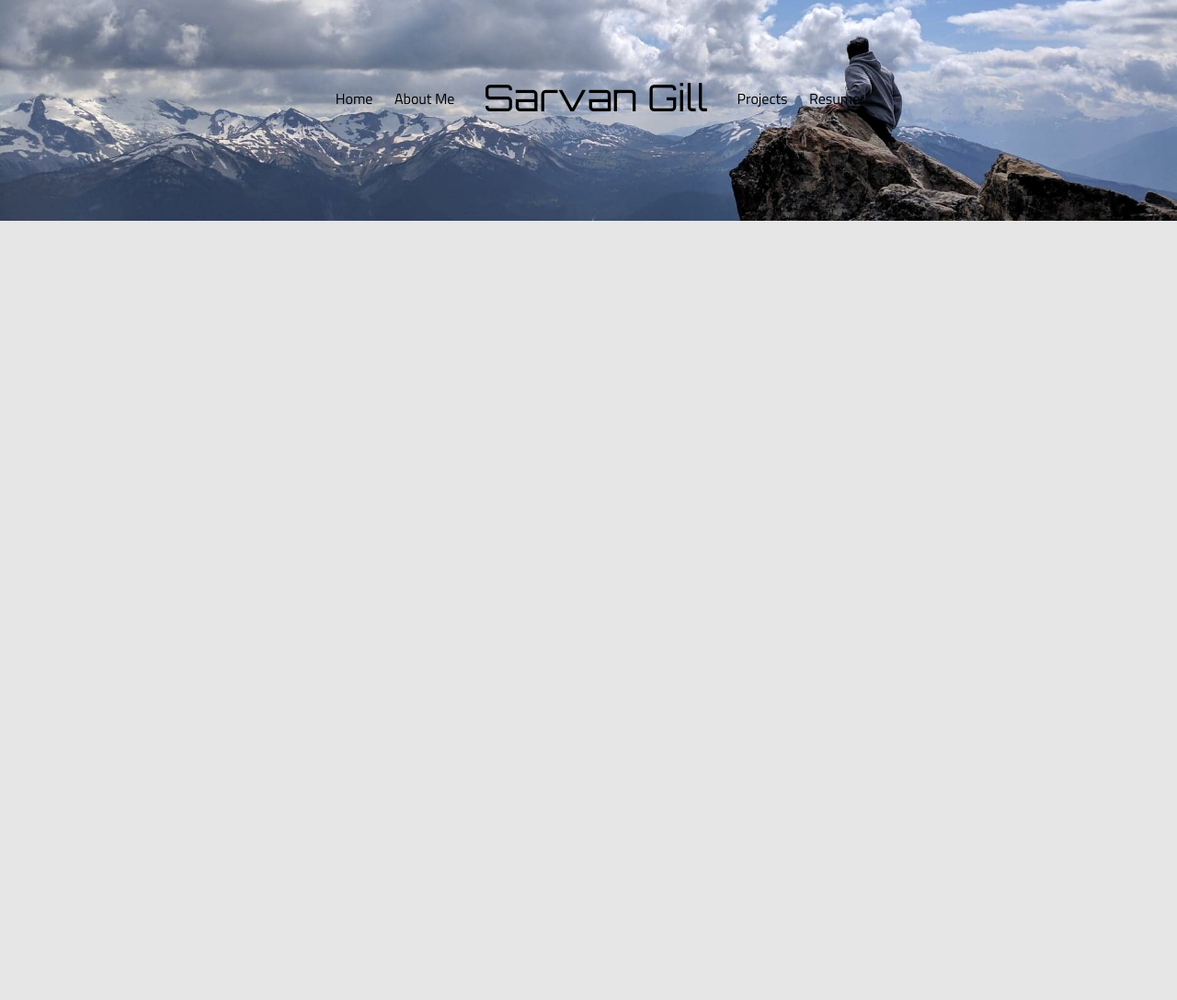
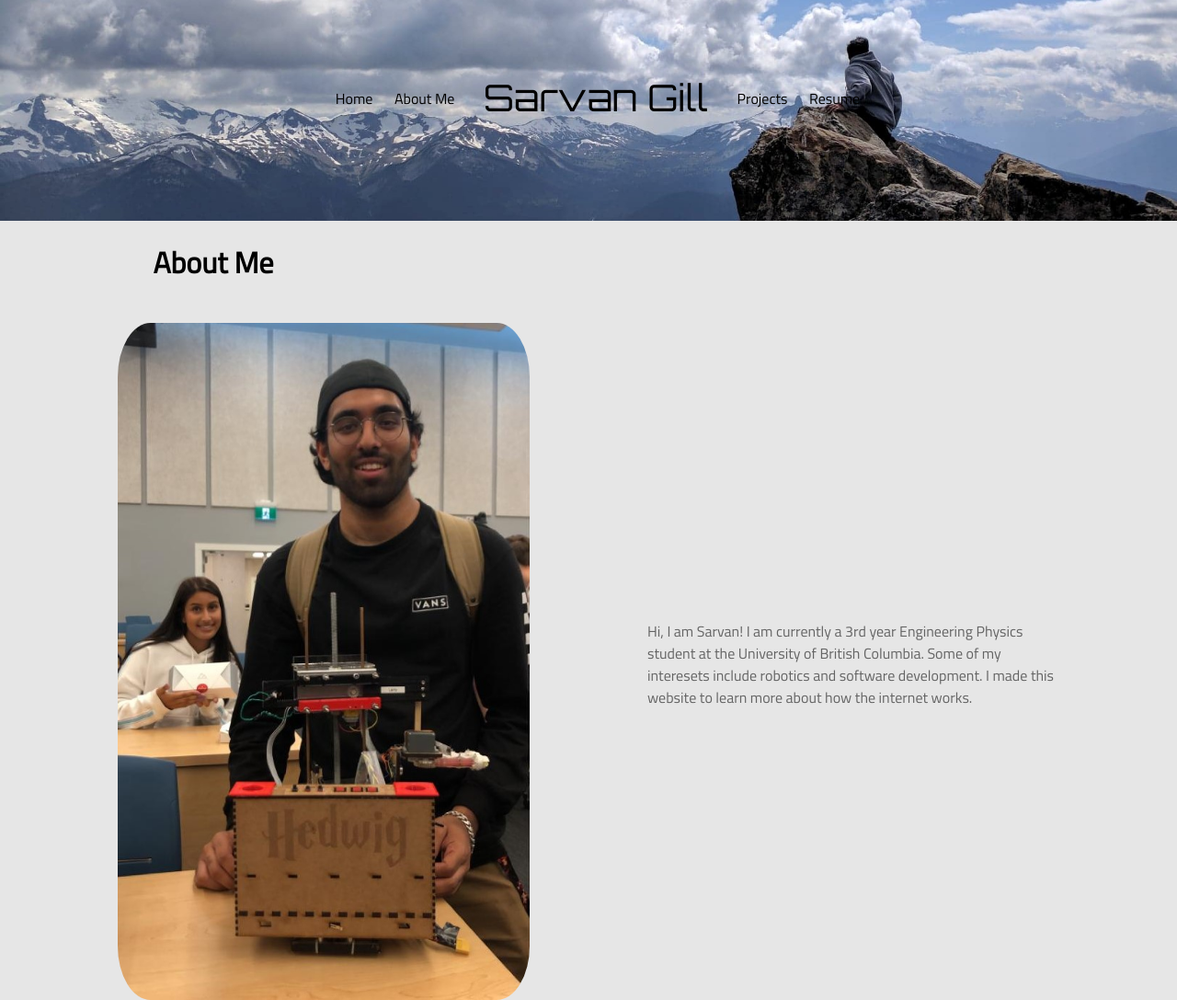
Before and after one commit to sarvan13/sarvan13.github.io, a plain HTML site: page aboutme.html in a window 1280 px wide. Shown: the whole page at 92% size. Before the commit the page ends 800 px from the top, so only its background shows below. Drawn offline with Linux system fonts and the light colour scheme.

Commit message:
I added a temporary picture and some text to About Me. The website is no coming together. Feeling more confident in my html/css skills now!

```diff
--- a/aboutme.html
+++ b/aboutme.html
@@ -17,5 +17,22 @@
         </ul>
     </header>
 
+    <h1 class="me-h1">
+        About Me
+    </h1>
+
+    <div class="about-me">
+        <div class="me-pic">
+            <img src="MeAndHedwig.jpeg" alt="A Picture of Me">
+        </div>
+        <div class="me-txt">
+            <p>
+                Hi, I am Sarvan! I am currently a 3rd year Engineering Physics student at the University of British Columbia.
+                Some of my interesets include robotics and software development. I made this website to learn more about how
+                the internet works.
+            </p>
+        </div>
+    </div>
+
 </body>
 </html>
--- a/style.css
+++ b/style.css
@@ -156,4 +156,27 @@
     }
     .teamPart p{
         clear: left;
-    }
+	}
+	div.about-me{
+		padding-top: 20px;
+		display: flex;
+	}
+	div.me-pic{
+		height: 100%;
+		width: 40%;
+		margin-left: 10%;
+		margin-right: 10%;
+	}
+	.me-pic img{
+		width: 100%;
+		height: auto;
+		border-radius: 8%;
+	}
+	div.me-txt{
+		height: 100%;
+		width: 40%;
+		margin-right: 10%;
+	}
+	.me-h1{
+		margin-left: 13%;
+	}
```
Also changed, not shown: MeAndHedwig.jpeg (added), MeDeasIsland.jpeg (added), UpsetFace.jpg (added).
